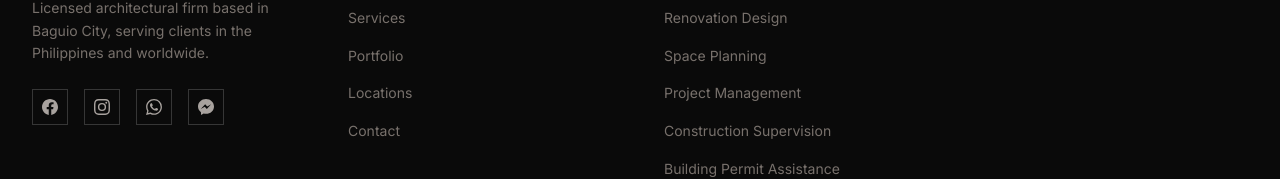
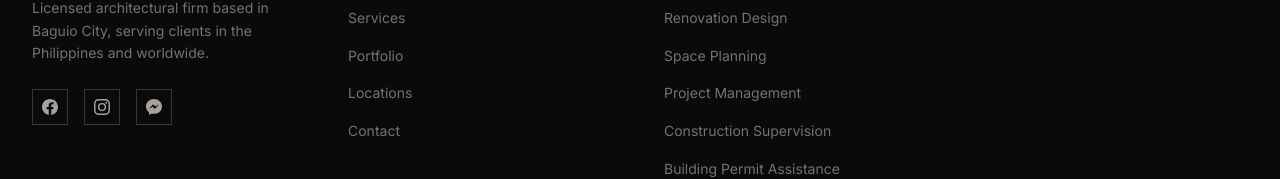
Before and after one commit to daisymilan/fpa, a Next.js app: page /contact in a window 1280 px wide. Shown: the part 2576-2755 px from the top of the page. Built offline with nearby package versions, Linux system fonts and the light colour scheme.

Commit message:
Remove WhatsApp contact link
Drops the WhatsApp entry (footer icon and contact-page social link)
that used the same mobile number already removed as a phone contact,
per follow-up request to remove all contact numbers site-wide.

```diff
--- a/app/contact/ContactContent.tsx
+++ b/app/contact/ContactContent.tsx
@@ -77,7 +77,6 @@
 
                 {/* Social links */}
                 {[
-                  { label: "WhatsApp", href: "https://wa.me/639454221874", text: "+63 945 422 1874", icon: <path d="M17.472 14.382c-.297-.149-1.758-.867-2.03-.967-.273-.099-.471-.148-.67.15-.197.297-.767.966-.94 1.164-.173.199-.347.223-.644.075-.297-.15-1.255-.463-2.39-1.475-.883-.788-1.48-1.761-1.653-2.059-.173-.297-.018-.458.13-.606.134-.133.298-.347.446-.52.149-.174.198-.298.298-.497.099-.198.05-.371-.025-.52-.075-.149-.669-1.612-.916-2.207-.242-.579-.487-.5-.669-.51-.173-.008-.371-.01-.57-.01-.198 0-.52.074-.792.372-.272.297-1.04 1.016-1.04 2.479 0 1.462 1.065 2.875 1.213 3.074.149.198 2.096 3.2 5.077 4.487.709.306 1.262.489 1.694.625.712.227 1.36.195 1.871.118.571-.085 1.758-.719 2.006-1.413.248-.694.248-1.289.173-1.413-.074-.124-.272-.198-.57-.347m-5.421 7.403h-.004a9.87 9.87 0 01-5.031-1.378l-.361-.214-3.741.982.998-3.648-.235-.374a9.86 9.86 0 01-1.51-5.26c.001-5.45 4.436-9.884 9.888-9.884 2.64 0 5.122 1.03 6.988 2.898a9.825 9.825 0 012.893 6.994c-.003 5.45-4.437 9.884-9.885 9.884m8.413-18.297A11.815 11.815 0 0012.05 0C5.495 0 .16 5.335.157 11.892c0 2.096.547 4.142 1.588 5.945L.057 24l6.305-1.654a11.882 11.882 0 005.683 1.448h.005c6.554 0 11.89-5.335 11.893-11.893a11.821 11.821 0 00-3.48-8.413z" />, fill: true },
                   { label: "Messenger", href: "https://m.me/FPADesignConsultancy", text: "FPA Design Consultancy", icon: <path d="M12 0C5.373 0 0 4.974 0 11.111c0 3.498 1.744 6.614 4.479 8.652V24l4.086-2.242c1.09.301 2.246.464 3.435.464 6.627 0 12-4.974 12-11.111C24 4.974 18.627 0 12 0zm1.191 14.963l-3.055-3.26-5.963 3.26L10.732 8l3.131 3.26L19.752 8l-6.561 6.963z" />, fill: true },
                   { label: "Facebook", href: "https://www.facebook.com/share/1E4rr19U8p/?mibextid=wwXIfr", text: "FPA Design Consultancy", icon: <path d="M24 12.073c0-6.627-5.373-12-12-12s-12 5.373-12 12c0 5.99 4.388 10.954 10.125 11.854v-8.385H7.078v-3.47h3.047V9.43c0-3.007 1.792-4.669 4.533-4.669 1.312 0 2.686.235 2.686.235v2.953H15.83c-1.491 0-1.956.925-1.956 1.874v2.25h3.328l-.532 3.47h-2.796v8.385C19.612 23.027 24 18.062 24 12.073z" />, fill: true },
                   { label: "Instagram", href: "https://www.instagram.com/fpadesignconsultancy?igsh=MWcxZDBibXh0aDRoMA==", text: "@fpadesignconsultancy", icon: <path d="M12 2.163c3.204 0 3.584.012 4.85.07 3.252.148 4.771 1.691 4.919 4.919.058 1.265.069 1.645.069 4.849 0 3.205-.012 3.584-.069 4.849-.149 3.225-1.664 4.771-4.919 4.919-1.266.058-1.644.07-4.85.07-3.204 0-3.584-.012-4.849-.07-3.26-.149-4.771-1.699-4.919-4.92-.058-1.265-.07-1.644-.07-4.849 0-3.204.013-3.583.07-4.849.149-3.227 1.664-4.771 4.919-4.919 1.266-.057 1.645-.069 4.849-.069zM12 0C8.741 0 8.333.014 7.053.072 2.695.272.273 2.69.073 7.052.014 8.333 0 8.741 0 12c0 3.259.014 3.668.072 4.948.2 4.358 2.618 6.78 6.98 6.98C8.333 23.986 8.741 24 12 24c3.259 0 3.668-.014 4.948-.072 4.354-.2 6.782-2.618 6.979-6.98.059-1.28.073-1.689.073-4.948 0-3.259-.014-3.667-.072-4.947-.196-4.354-2.617-6.78-6.979-6.98C15.668.014 15.259 0 12 0zm0 5.838a6.162 6.162 0 100 12.324 6.162 6.162 0 000-12.324zM12 16a4 4 0 110-8 4 4 0 010 8zm6.406-11.845a1.44 1.44 0 100 2.881 1.44 1.44 0 000-2.881z" />, fill: true },
--- a/components/layout/Footer.tsx
+++ b/components/layout/Footer.tsx
@@ -69,18 +69,6 @@
               >
                 <svg className="w-4 h-4 fill-current" viewBox="0 0 24 24">
                   <path d="M12 2.163c3.204 0 3.584.012 4.85.07 3.252.148 4.771 1.691 4.919 4.919.058 1.265.069 1.645.069 4.849 0 3.205-.012 3.584-.069 4.849-.149 3.225-1.664 4.771-4.919 4.919-1.266.058-1.644.07-4.85.07-3.204 0-3.584-.012-4.849-.07-3.26-.149-4.771-1.699-4.919-4.92-.058-1.265-.07-1.644-.07-4.849 0-3.204.013-3.583.07-4.849.149-3.227 1.664-4.771 4.919-4.919 1.266-.057 1.645-.069 4.849-.069zM12 0C8.741 0 8.333.014 7.053.072 2.695.272.273 2.69.073 7.052.014 8.333 0 8.741 0 12c0 3.259.014 3.668.072 4.948.2 4.358 2.618 6.78 6.98 6.98C8.333 23.986 8.741 24 12 24c3.259 0 3.668-.014 4.948-.072 4.354-.2 6.782-2.618 6.979-6.98.059-1.28.073-1.689.073-4.948 0-3.259-.014-3.667-.072-4.947-.196-4.354-2.617-6.78-6.979-6.98C15.668.014 15.259 0 12 0zm0 5.838a6.162 6.162 0 100 12.324 6.162 6.162 0 000-12.324zM12 16a4 4 0 110-8 4 4 0 010 8zm6.406-11.845a1.44 1.44 0 100 2.881 1.44 1.44 0 000-2.881z" />
-                </svg>
-              </a>
-              <a
-                href="https://wa.me/639454221874"
-                target="_blank"
-                rel="noopener noreferrer"
-                aria-label="WhatsApp"
-                className="w-9 h-9 flex items-center justify-center hover:text-[#FF3B30] hover:border-[#FF3B30] transition-colors duration-200"
-                style={{ border: "1px solid var(--border-strong)" }}
-              >
-                <svg className="w-4 h-4 fill-current" viewBox="0 0 24 24">
-                  <path d="M17.472 14.382c-.297-.149-1.758-.867-2.03-.967-.273-.099-.471-.148-.67.15-.197.297-.767.966-.94 1.164-.173.199-.347.223-.644.075-.297-.15-1.255-.463-2.39-1.475-.883-.788-1.48-1.761-1.653-2.059-.173-.297-.018-.458.13-.606.134-.133.298-.347.446-.52.149-.174.198-.298.298-.497.099-.198.05-.371-.025-.52-.075-.149-.669-1.612-.916-2.207-.242-.579-.487-.5-.669-.51-.173-.008-.371-.01-.57-.01-.198 0-.52.074-.792.372-.272.297-1.04 1.016-1.04 2.479 0 1.462 1.065 2.875 1.213 3.074.149.198 2.096 3.2 5.077 4.487.709.306 1.262.489 1.694.625.712.227 1.36.195 1.871.118.571-.085 1.758-.719 2.006-1.413.248-.694.248-1.289.173-1.413-.074-.124-.272-.198-.57-.347m-5.421 7.403h-.004a9.87 9.87 0 01-5.031-1.378l-.361-.214-3.741.982.998-3.648-.235-.374a9.86 9.86 0 01-1.51-5.26c.001-5.45 4.436-9.884 9.888-9.884 2.64 0 5.122 1.03 6.988 2.898a9.825 9.825 0 012.893 6.994c-.003 5.45-4.437 9.884-9.885 9.884m8.413-18.297A11.815 11.815 0 0012.05 0C5.495 0 .16 5.335.157 11.892c0 2.096.547 4.142 1.588 5.945L.057 24l6.305-1.654a11.882 11.882 0 005.683 1.448h.005c6.554 0 11.89-5.335 11.893-11.893a11.821 11.821 0 00-3.48-8.413z" />
                 </svg>
               </a>
               <a
```
